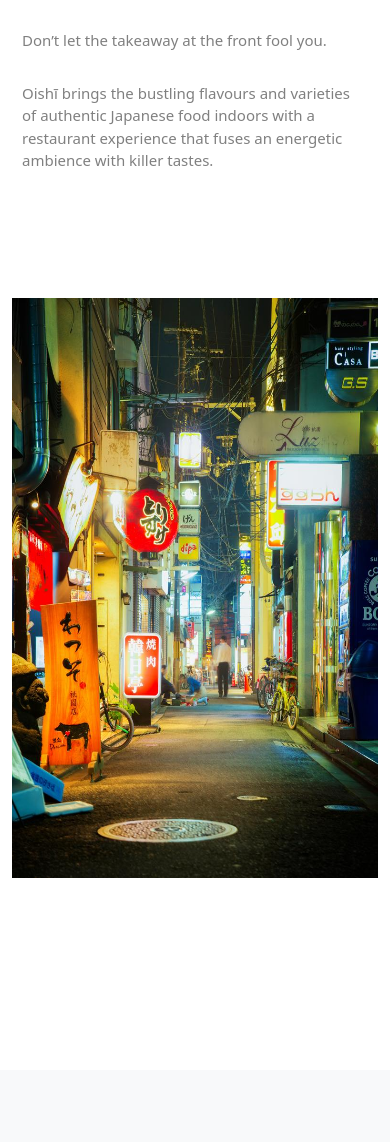
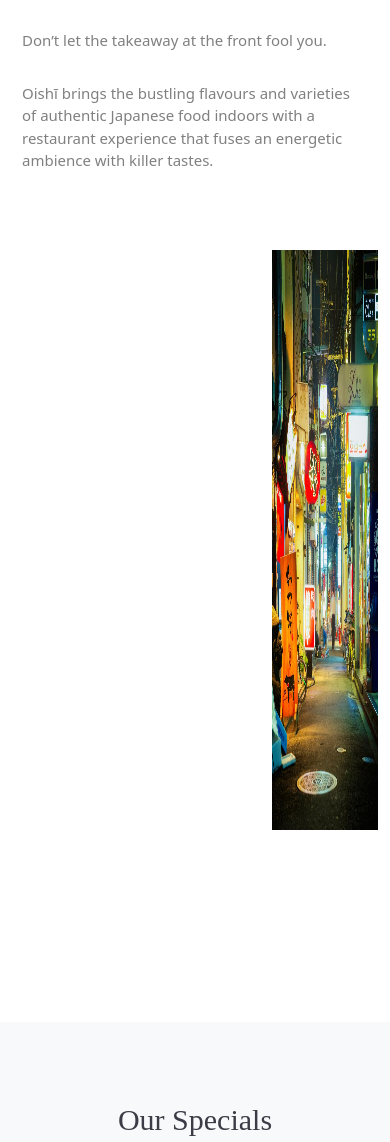
Before and after one commit to AndrewHyland757/Oishi_Restaurant, a Django app: page / in a window 390 px wide. Shown: the part 1027-2169 px from the top of the page. Run offline with Django 3.2, Linux system fonts and the light colour scheme; some libraries are stand-ins or nearby versions; some web fonts are replaced.

Commit message:
Redeploy

```diff
--- a/templates/index.html
+++ b/templates/index.html
@@ -17,14 +17,14 @@
    </div>
    <div class="container mb-5">
       <div class="row">
-         <div class="col-lg-4 col-md-12 mb-4 mb-lg-0">
+         <div class="col-4 mb-4  .d-none .d-xl-block">
             <img src="{% static 'images/mt-fuji2.jpg' %}"  height="580" class="w-100 shadow-1-strong mb-4 d-none d-lg-block" alt="Mt Fuji">
          </div>
-         <div class="col-lg-4 mb-4 mb-lg-0 .d-none .d-xl-block">
+         <div class="col-4 mb-4  mx-auto">
             <img src="{% static 'images/frying-pan-flame2.jpg' %}" height="580" class="w-100 shadow-1-strong mb-4 d-none d-lg-block"
                alt="Frying pan with flame">
          </div>
-         <div class="col-lg-4 mb-4 mb-lg-0 .d-none .d-xl-block">
+         <div class="col-4 mb-4  .d-none .d-xl-block">
             <img  src="{% static 'images/neon-street2.jpg' %}" class="w-100 shadow-1-strong mb-4" height="580"
                alt="Tokyo neon street at night">
          </div>
```
